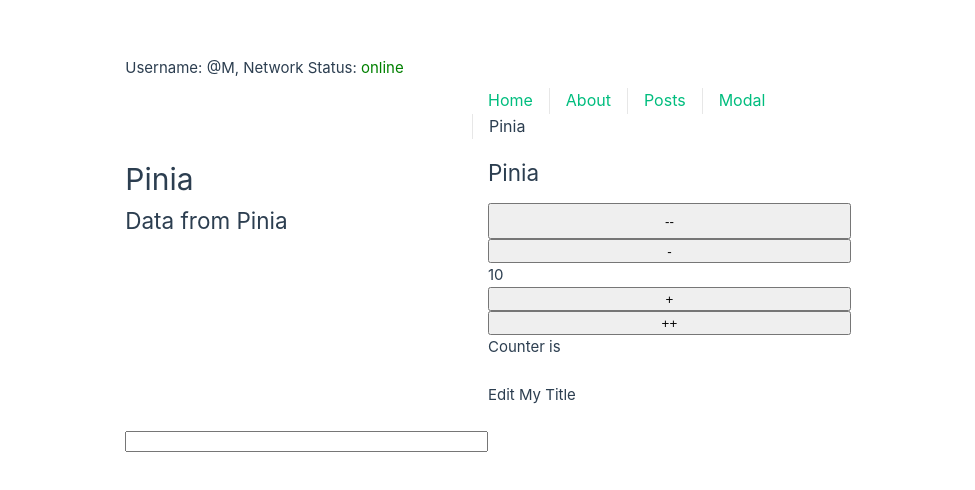
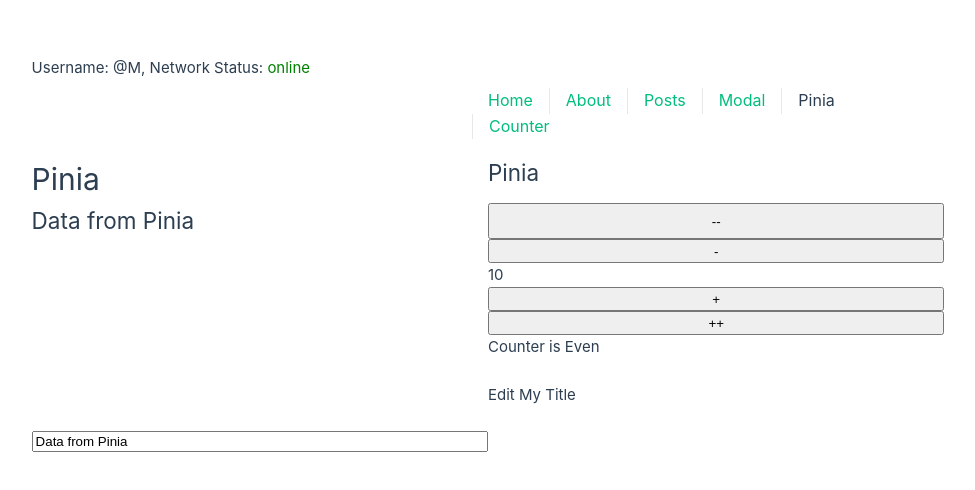
Before and after one commit to junsan/vue-three-basic, a Vue app: page /pinia in a window 1280 px wide. Shown: the part 146-636 px from the top of the page, without its empty margins (152-1127 px from the left). Built offline with nearby package versions, Linux system fonts and the light colour scheme.

Commit message:
Pinia anywhere

```diff
--- a/src/App.vue
+++ b/src/App.vue
@@ -12,6 +12,7 @@
     <RouterLink to="/posts">Posts</RouterLink>
     <RouterLink to="/modal">Modal</RouterLink>
     <RouterLink to="/pinia">Pinia</RouterLink>
+    <RouterLink to="/counter">Counter</RouterLink>
   </nav>
 
   <!-- <RouterView :user="user" /> -->
--- a/src/router/index.js
+++ b/src/router/index.js
@@ -3,6 +3,7 @@
 import AboutView from '../views/AboutView.vue'
 import PostsView from '../views/PostsView.vue'
 import PiniaView from '../views/PiniaView.vue'
+import CounterView from '../views/CounterView.vue'
 
 const router = createRouter({
   history: createWebHistory(import.meta.env.BASE_URL),
@@ -28,6 +29,11 @@
       component: PiniaView
     },
     {
+      path: '/counter',
+      name: 'counter',
+      component: CounterView
+    },
+    {
       path: '/modal',
       name: 'modal',
       component: () => import('../views/ModalView.vue')
--- a/src/stores/counter.js
+++ b/src/stores/counter.js
@@ -16,5 +16,10 @@
     count.value -= amount
   }
 
-  return { count, data, doubleCount, increment, decrement }
+  const oddOrEven = computed(() => {
+    if(count.value % 2 === 0) return 'Even'
+    return 'Odd'
+  })
+
+  return { count, data, doubleCount, oddOrEven, increment, decrement }
 })
--- /dev/null
+++ b/src/views/CounterView.vue
@@ -0,0 +1,24 @@
+<template>
+  <div class="posts">
+    <h1>Counter</h1>
+    <button type="button"  class="btn-counter" :class="{ 'yellow' : counter.oddOrEven === 'Odd'}" @click="counter.increment(5)" > {{ counter.count }}</button>
+  </div>
+</template>
+
+<script setup>
+import { useCounterStore } from '@/stores/counter'
+
+const counter = useCounterStore()
+
+</script>
+
+<style>
+.btn-counter {
+  font-size: 40px;
+  width: 100px;
+  background-color:aqua;
+}
+.btn-counter.yellow {
+  background-color: yellow;
+}
+</style>
--- a/src/views/PiniaView.vue
+++ b/src/views/PiniaView.vue
@@ -8,10 +8,10 @@
   <button @click="counter.increment(1)">+</button> &nbsp;
   <button @click="counter.increment(2)">++</button>
   <br><br>
-  <span>Counter is </span>
+  <span>Counter is {{ counter.oddOrEven }}</span>
   <br><br>
   <h4>Edit My Title</h4>
-  <input type="text" />
+  <input v-model="counter.data.title" type="text" />
 </template>
 
 <script setup>
```
